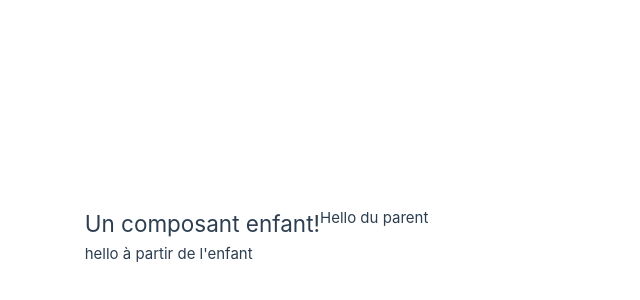
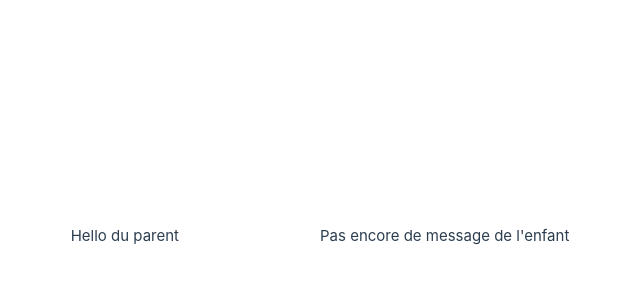
Before and after one commit to Alphonso6224/first-vue-tuto, a Vue app: page / in a window 1280 px wide. Shown: the part 164-464 px from the top of the page, without its empty margins (320-960 px from the left). Built offline with nearby package versions, Linux system fonts and the light colour scheme.

Commit message:
Utilisation de slot

```diff
--- a/src/App.vue
+++ b/src/App.vue
@@ -7,7 +7,10 @@ const childMsg = ref('Pas encore de message de l\'enfant')
 </script>
 
 <template>
-  <ChildComp @response="(msg) => childMsg = msg" :msg="greating"/>
+  <!-- <ChildComp @response="(msg) => childMsg = msg" :msg="greating"/> -->
+  <ChildComp>
+    {{ greating }}
+  </ChildComp>
   <p>{{ childMsg }}</p>
 </template>
 
--- a/src/components/ChildComp.vue
+++ b/src/components/ChildComp.vue
@@ -1,6 +1,5 @@
 <template>
-    <h2>Un composant enfant!</h2>
-    <p>{{ msg || 'Aucune prop passée pour le moment'}}</p>
+    <slot>Contenue de secours</slot>
 </template>
 
 <script setup>
```
